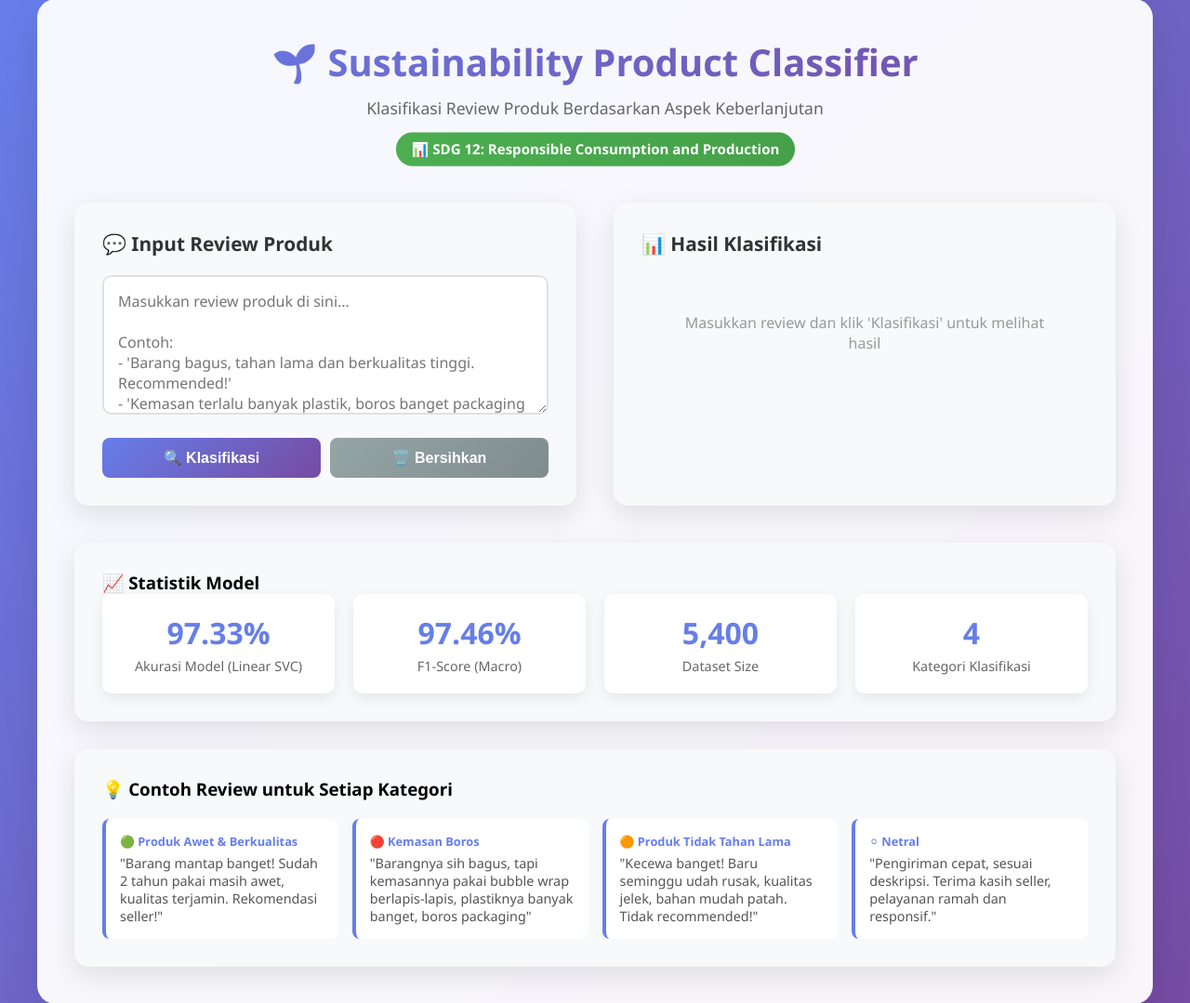
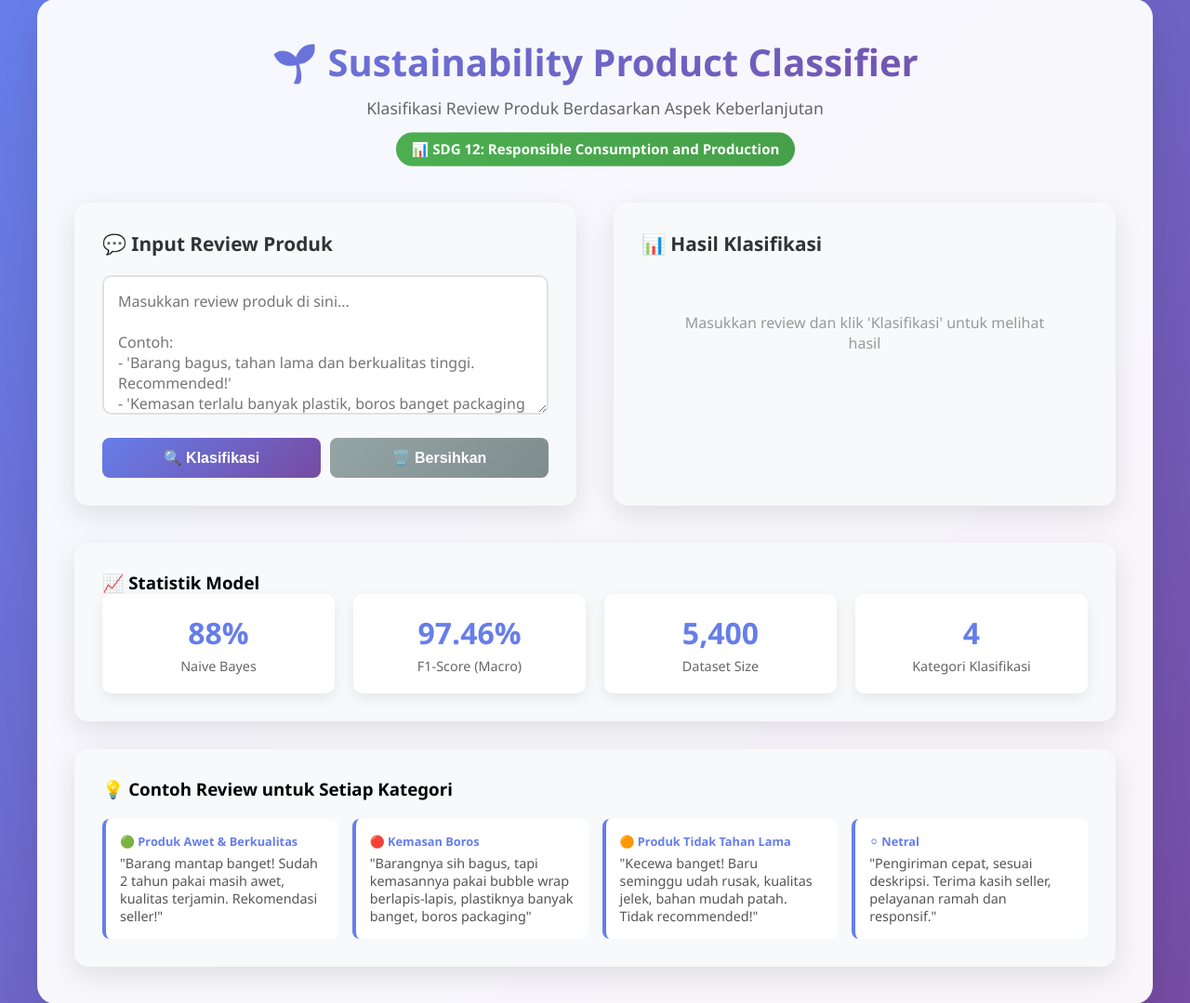
Before and after one commit to LaprionCode/Sustainability-Product-Classifier, a Flask app: page / in a window 1280 px wide. Shown: the part 21-1100 px from the top of the page at 93% size. Run offline with Flask 3, Linux system fonts and the light colour scheme; parts of the project's set-up code (start-up, migrations or seed data) failed here and were passed over.

Commit message:
Update index.html

```diff
--- a/NLPCODE/templates/index.html
+++ b/NLPCODE/templates/index.html
@@ -382,8 +382,8 @@
             <h3>📈 Statistik Model</h3>
             <div class="stats-grid">
                 <div class="stat-card">
-                    <div class="stat-value">97.33%</div>
-                    <div class="stat-label">Akurasi Model (Linear SVC)</div>
+                    <div class="stat-value">88%</div>
+                    <div class="stat-label">Naive Bayes</div>
                 </div>
                 <div class="stat-card">
                     <div class="stat-value">97.46%</div>
```
